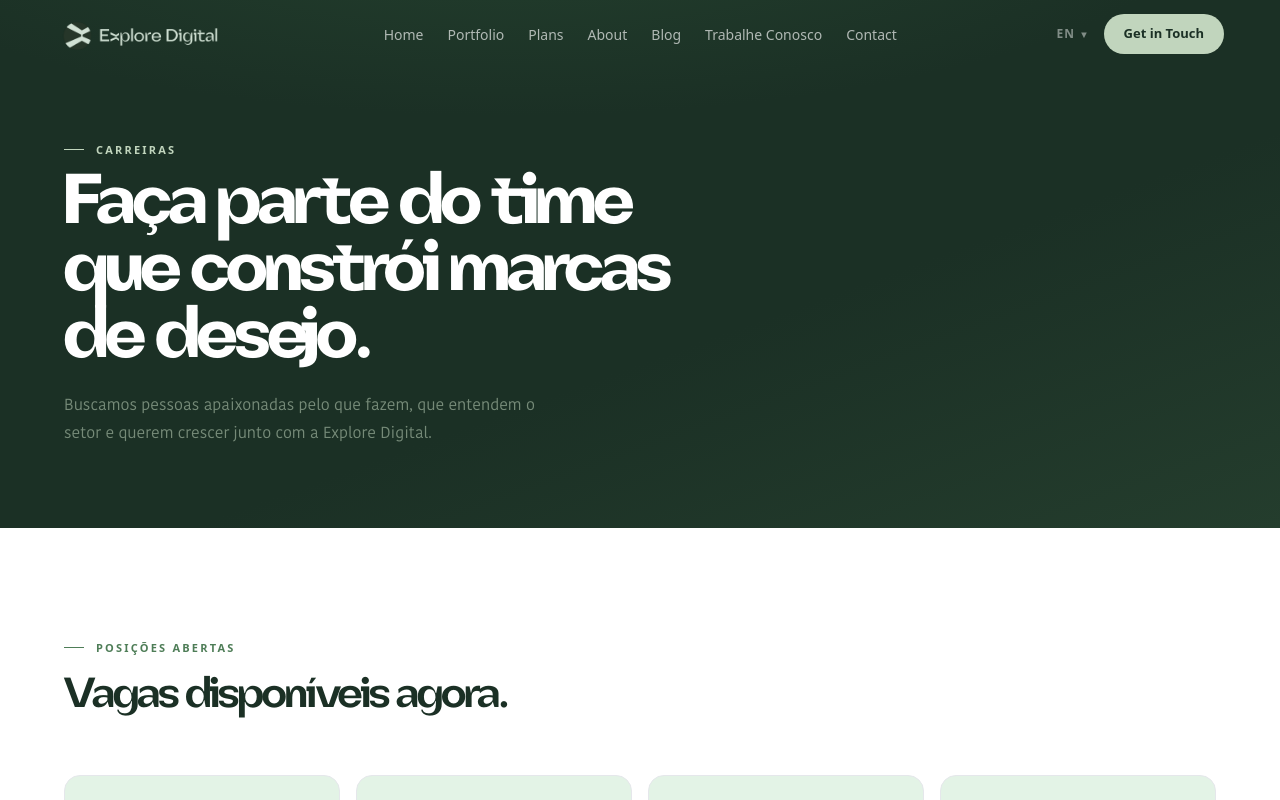
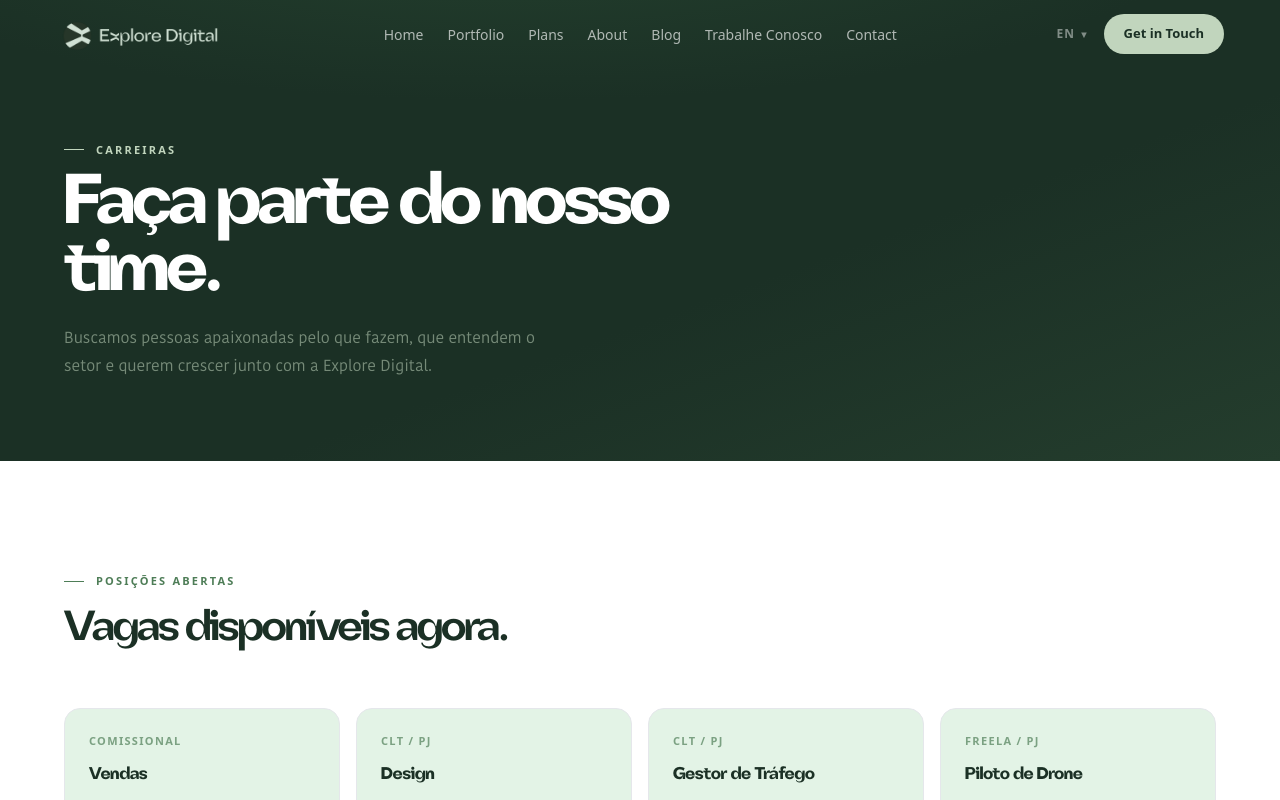
Before and after one commit to exploredigital-code/explore-digital-site, a Next.js app: page /en/vagas in a window 1280 px wide. Shown: the top 800 px of the page. Built offline with nearby package versions, Linux system fonts and the light colour scheme; a web font is replaced by a local one.

Commit message:
Copy: headlines de Planos e Vagas atualizadas

```diff
--- a/app/[locale]/vagas/page.tsx
+++ b/app/[locale]/vagas/page.tsx
@@ -84,7 +84,7 @@ export default function VagasPage() {
           <AnimateIn>
             <SectionEyebrow>Carreiras</SectionEyebrow>
             <h1 className="text-[clamp(36px,5.5vw,72px)] leading-[0.95] tracking-[-0.03em] text-white mt-2 mb-5 max-w-[660px]">
-              Faça parte do time que constrói marcas de desejo.
+              Faça parte do nosso time.
             </h1>
             <p className="text-g-light/55 text-[16px] leading-[1.75] max-w-[500px]">
               Buscamos pessoas apaixonadas pelo que fazem, que entendem o setor e querem crescer junto com a Explore Digital.
--- a/messages/pt.json
+++ b/messages/pt.json
@@ -42,7 +42,7 @@
   },
   "marketplace_page": {
     "eyebrow": "Catálogo de Serviços",
-    "title": "Planos e serviços para marcas que querem crescer no digital. Sem depender de intermediários.",
+    "title": "Planos e serviços para marcas que querem crescer no digital.",
     "sub": "Escolha o que faz sentido para o seu momento. Contratos mensais. Sem multa de saída.",
     "monthly": "por mês",
     "once": "pagamento único",
```
